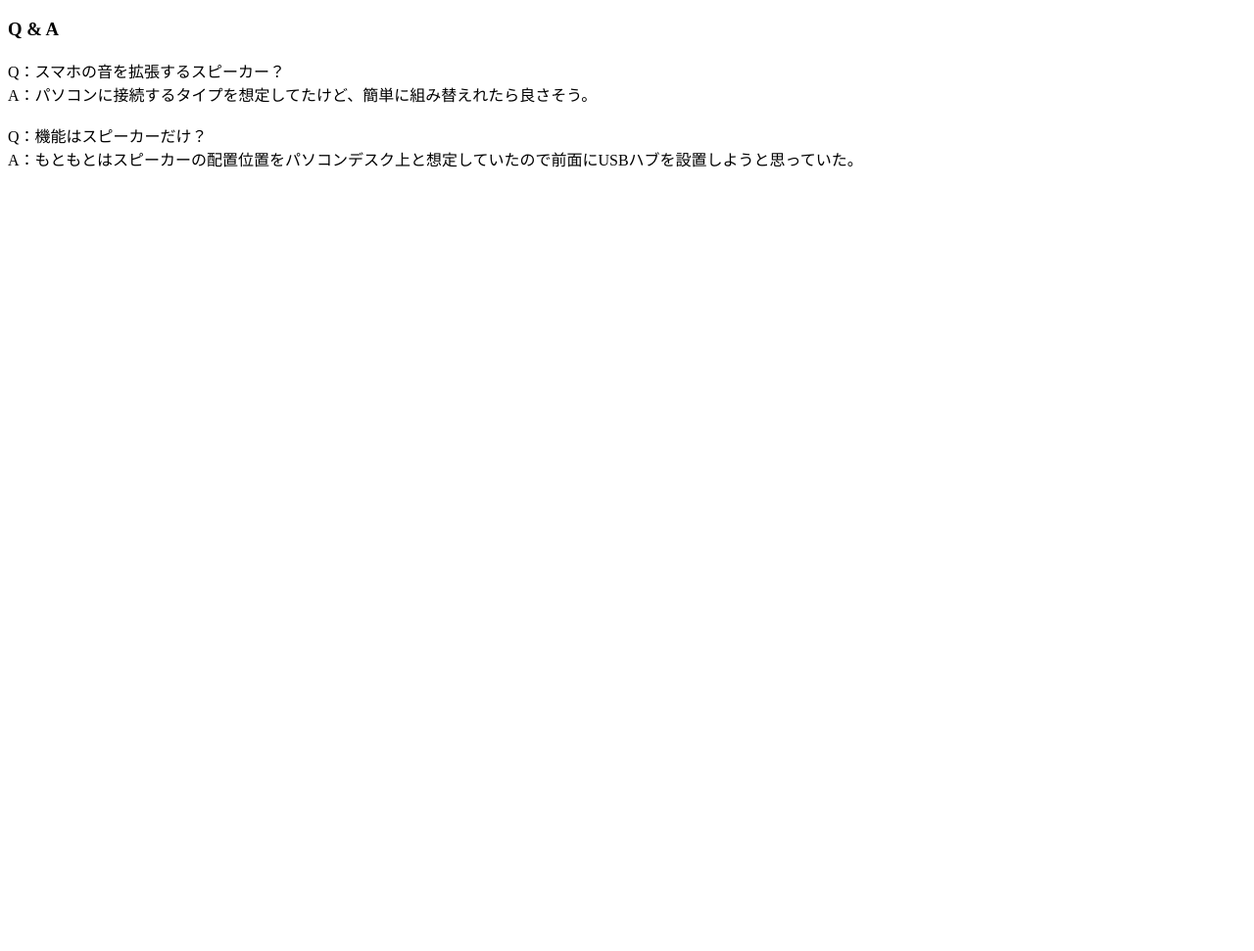
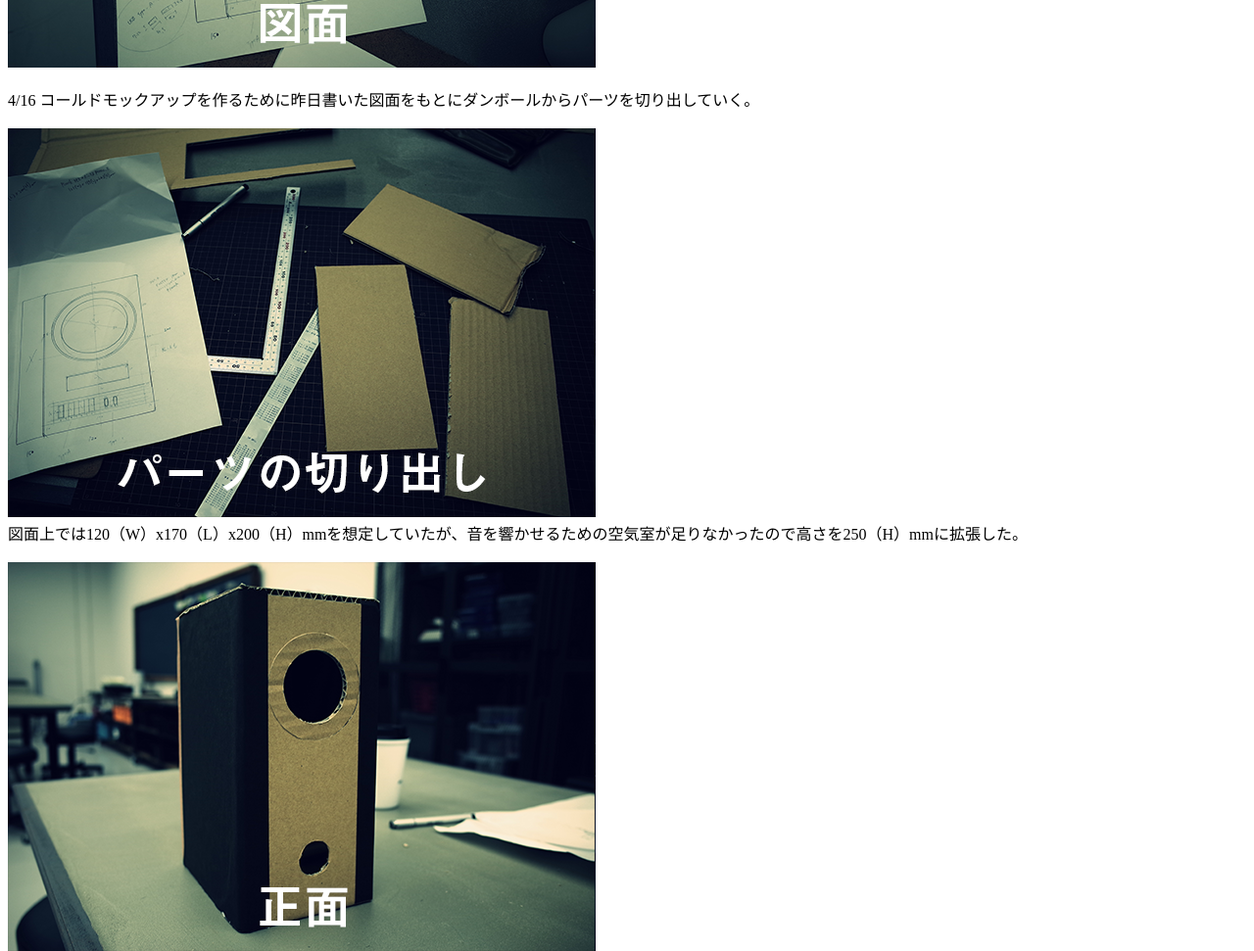
Before and after one commit to KUAD-XtechDesign/studyprogress-RyoHori, a plain HTML site: page assets/idealist/items/item1.html in a window 1280 px wide. Shown: the part 2006-2977 px from the top of the page at 98% size. Before the commit the page ends 2230 px from the top, so only its background shows below. Drawn offline with Linux system fonts and the light colour scheme.

Commit message:
speaker04

```diff
--- a/assets/idealist/items/item1.html
+++ b/assets/idealist/items/item1.html
@@ -17,17 +17,31 @@
        <h2>作業進捗</h2>
        <p>
          4/12 スピーカーのイメージ（丸い感じ）から、紙コップを斜めに置いて卓上スピーカっぽくしてみた。
+         <br>
          <br><img src="./speaker/sisaku1.png" alt="プロトタイプ01">
          <br>これだとスピーカーのイメージが湧きにくいので紙皿の中央に穴を開けて紙コップを刺してみた。
          <br>その状態では回転していくので割り箸で足をつけた。これによって少しスピーカーっぽくなった。
+         <br>
          <br><img src="./speaker/sisaku2.png" alt="プロトタイプ02">
          <br>
        </p>
        <p>
          4/15 スピーカーに様々な変更を加えてアレンジする前に、ベーシックなスピーカーを作ってみようと思い、イメージを描いてみる。
+         <br>
          <br><img src="./speaker/rahuimage.png" alt="ラフイメージ">
          <br>ちょっと変形を加えてみたのとかも考えてみたけど結局めっちゃシンプルな形のものを作ることにした。
+         <br>
          <br><img src="./speaker/zumen.png" alt="イメージ図面">
+       </p>
+       <p>
+         4/16 コールドモックアップを作るために昨日書いた図面をもとにダンボールからパーツを切り出していく。
+         <br>
+         <br><img src="./speaker/kiridasi.png" alt="パーツの切り出し">
+         <br>図面上では120（W）x170（L）x200（H）mmを想定していたが、音を響かせるための空気室が足りなかったので高さを250（H）mmに拡張した。
+         <br>
+         <br><img src="./speaker/syoumen.png" alt="正面">
+         <br><img src="./speaker/teimen.png" alt="裏面">
+         <br>
        </p>
        <h3>Q & A</h3>
        <p>
```
Also changed, not shown: assets/idealist/items/speaker/teimen.png (added).
